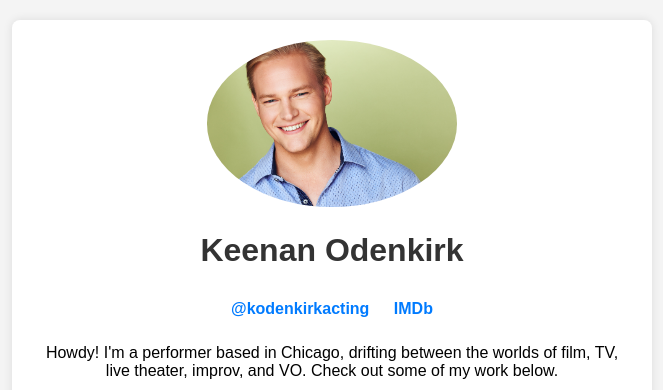
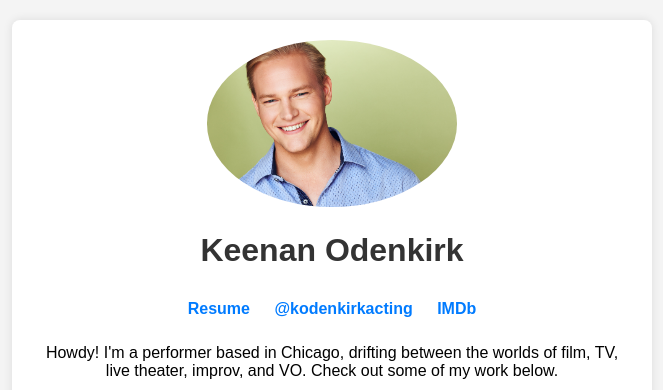
Before and after one commit to kodenkirk/KeenanOdenkirkArt, a plain HTML site: page index.html in a window 1280 px wide. Shown: the top 390 px of the page, without its empty margins (308-971 px from the left). Drawn offline with Linux system fonts and the light colour scheme.

Commit message:
Update index.html

```diff
--- a/index.html
+++ b/index.html
@@ -48,6 +48,7 @@
         <img src="Odenkirk_Keenan-223-edit_web.jpg" alt="Keenan!">
         <h1>Keenan Odenkirk</h1>
         <div class="links">
+            <a href="Odenkirk_Keenan Theatre Res 04032025.pdf" target="_blank">Resume</a>
             <a href="https://www.instagram.com/kodenkirkacting/" target="_blank">@kodenkirkacting</a>
             <a href="https://www.imdb.com/name/nm8417629/" target="_blank">IMDb</a>
         </div>
```
